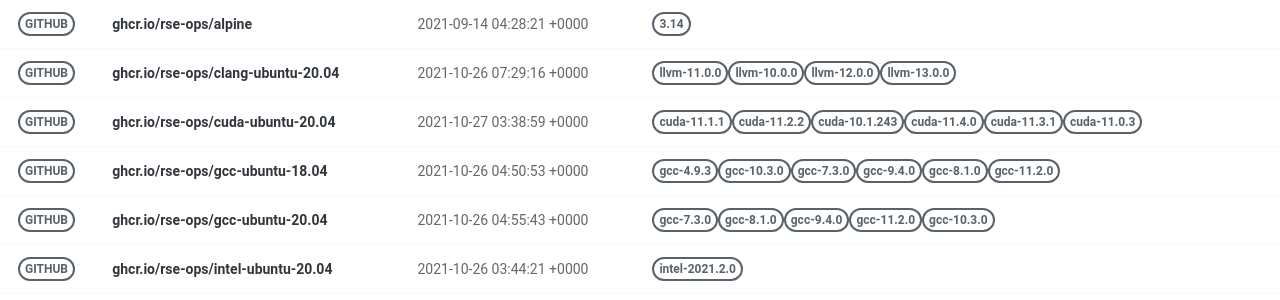
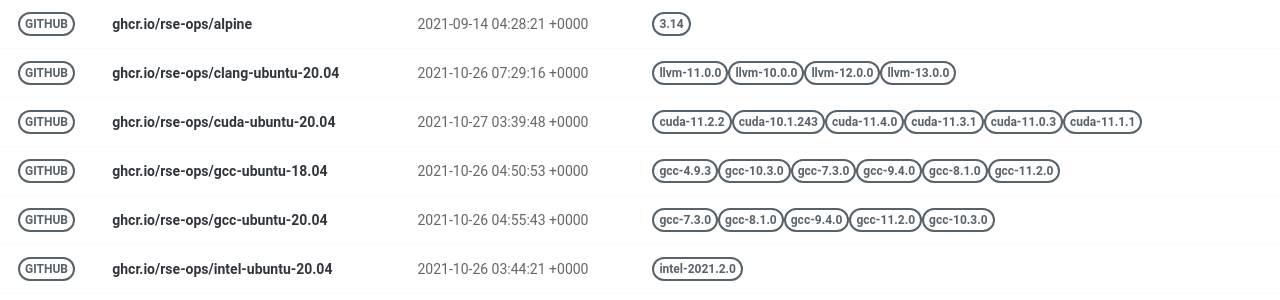
Before and after one commit to rse-ops/docker-images, a Jekyll site: the page built from pages/index.md, in a window 1280 px wide. Shown: the part 130-430 px from the top of the page. Built offline with Jekyll 4.4.1, drawn with Linux system fonts in a browser that asks for light colours; nearby versions of some CDN libraries.

Commit message:
Automated push to update library 2021-10-27

```diff
--- a/_library/ghcr.io-rse-ops-cuda-ubuntu-20.04.md
+++ b/_library/ghcr.io-rse-ops-cuda-ubuntu-20.04.md
@@ -1,14 +1,11 @@
 ---
 layout: container
 name: ghcr.io/rse-ops/cuda-ubuntu-20.04
-updated_at: 2021-10-27 03:38:59.147678
+updated_at: 2021-10-27 03:39:48.772934
 
 
 container_url: https://github.com/orgs/rse-ops/packages/container/package/cuda-ubuntu-20.04
 versions:
- - tag: cuda-11.1.1
-   dockerfile: https://github.com/rse-ops/docker-images/blob/main/ubuntu/cuda/Dockerfile
-   manifest: https://crane.ggcr.dev/manifest/ghcr.io/rse-ops/cuda-ubuntu-20.04:cuda-11.1.1
  - tag: cuda-11.2.2
    dockerfile: https://github.com/rse-ops/docker-images/blob/main/ubuntu/cuda/Dockerfile
    manifest: https://crane.ggcr.dev/manifest/ghcr.io/rse-ops/cuda-ubuntu-20.04:cuda-11.2.2
```
Also changed, not shown: other parts of _library/ghcr.io-rse-ops-cuda-ubuntu-20.04.md (+3 -0 lines).
